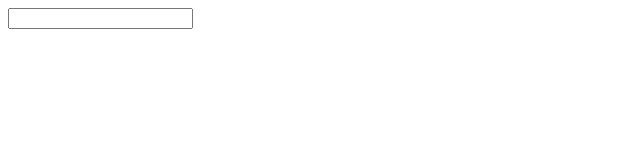
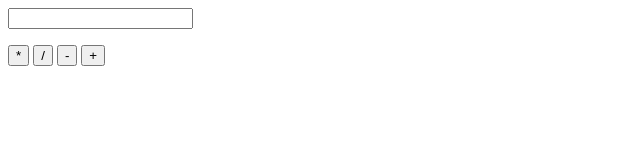
Before and after one commit to Si-maher/Calculator, a plain HTML site: page index.html in a window 1280 px wide. Shown: the whole page, without its empty margins (0-640 px from the left). Drawn offline with Linux system fonts and the light colour scheme.

Commit message:
created yellow section buttons

```diff
--- a/index.html
+++ b/index.html
@@ -11,7 +11,13 @@
     <form>
         <input type="text" name="" id="" class="screen">
     </form>
-
+    <div class="buttons">
+        <!-- yellow buttons  -->
+        <button type="button" class="btn btn-yellow" data-num="*">*</button>
+        <button type="button" class="btn btn-yellow" data-num="/">/</button>
+        <button type="button" class="btn btn-yellow" data-num="-">-</button>
+        <button type="button" class="btn btn-yellow" data-num="+">+</button>
+    </div>
 </section>
 
 
```
